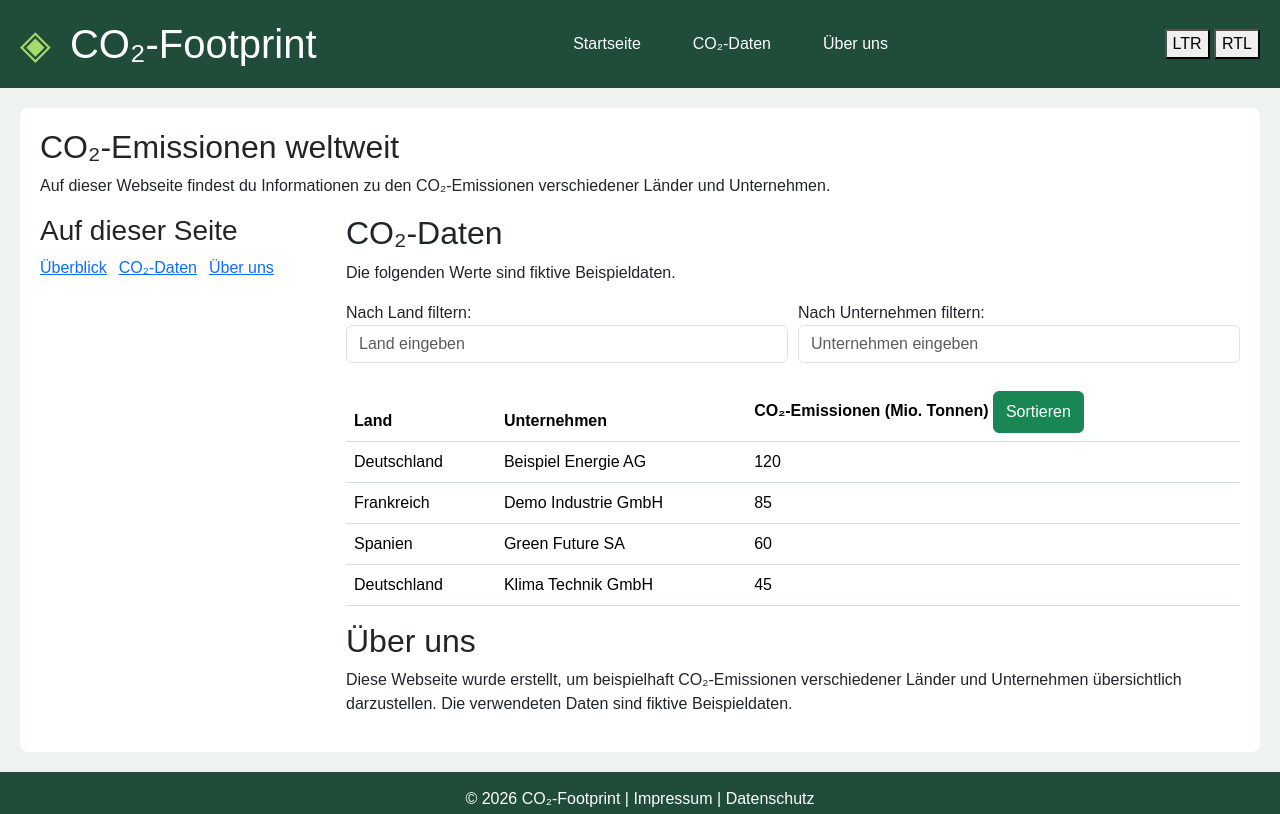
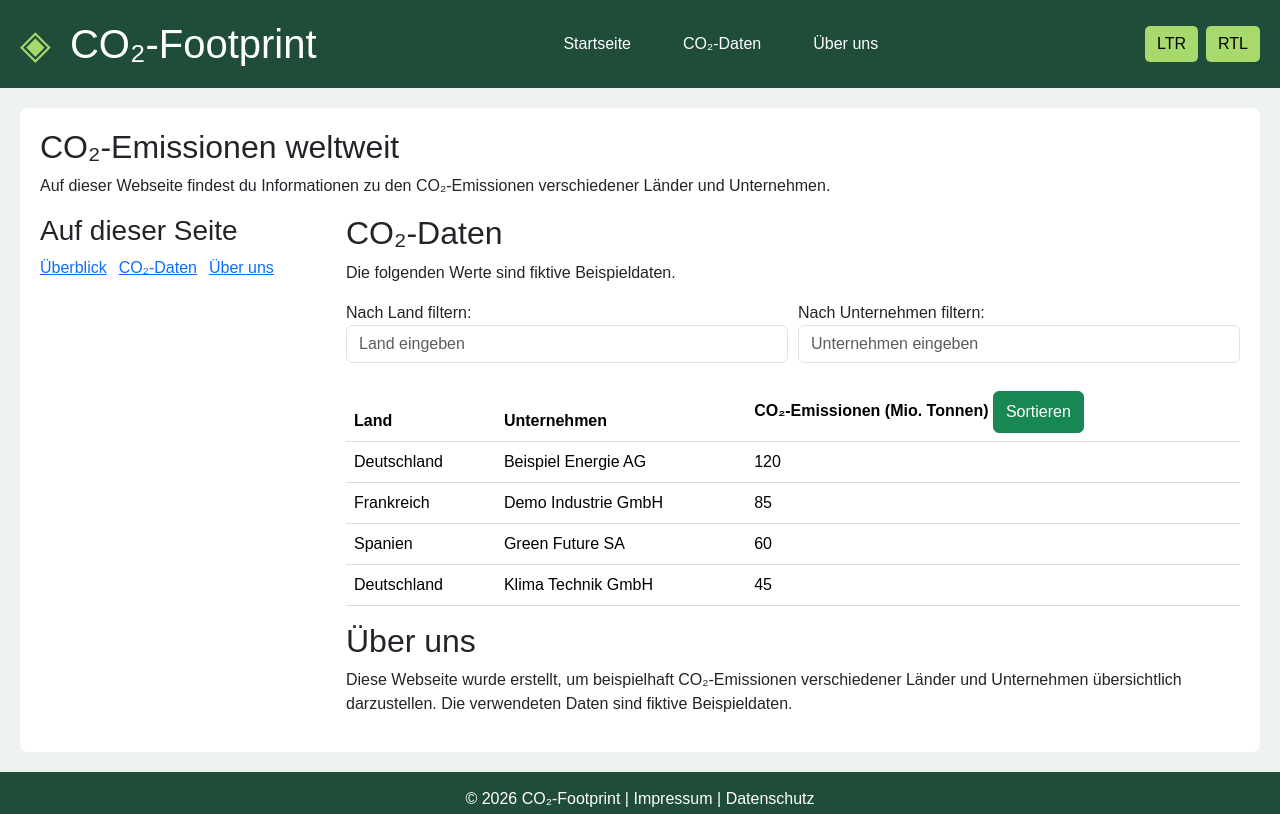
Before and after one commit to yooyulzz/IPWA01-01-CO2-Footprint, a plain HTML site: page index.html in a window 1280 px wide. Shown: the top 814 px of the page. Drawn offline with Linux system fonts and the light colour scheme.

Commit message:
Add styles for sprachrichtung component

```diff
--- a/style.css
+++ b/style.css
@@ -123,3 +123,15 @@ tbody tr:hover {
 .header-nav .nav-link:hover {
     color: #a8d96c;
 }
+.sprachrichtung {
+    display: flex;
+    gap: 8px;
+}
+
+.sprachrichtung button {
+    padding: 6px 12px;
+    border: none;
+    border-radius: 5px;
+    cursor: pointer;
+    background-color: #a8d96c;
+}
```
